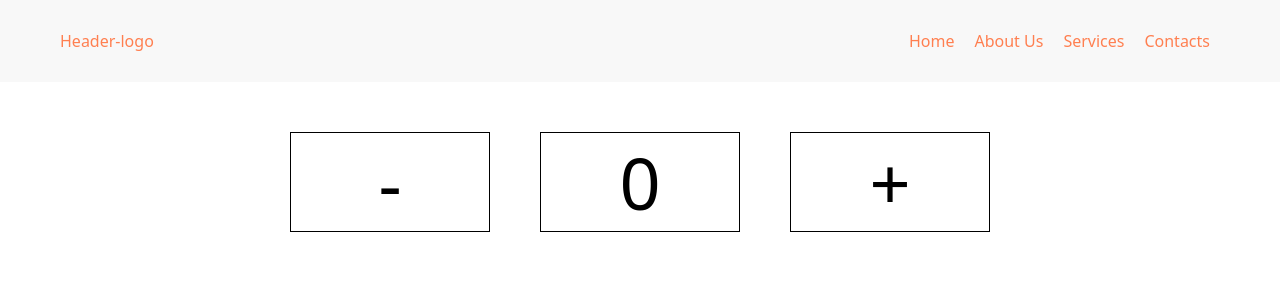
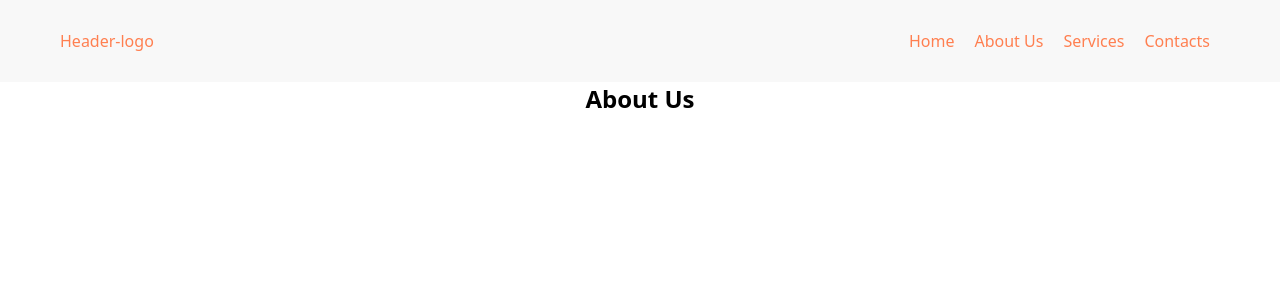
Before and after one commit to shaxzod-dev/React-project, a React (Vite) app: page /about in a window 1280 px wide. Shown: the top 300 px of the page. Built offline with nearby package versions, Linux system fonts and the light colour scheme.

Commit message:
Added countries with input

```diff
--- a/src/pages/About/index.jsx
+++ b/src/pages/About/index.jsx
@@ -3,18 +3,12 @@ import { Header } from "../../component/header";
 import "./style.css";
 
 const About = () => {
-  const [number, setNumber] = useState(0);
-  const [minus, setMinus] = useState("");
-  const [plus, setPlus] = useState("");
   return (
     <div>
       <Header Logo={"Header-logo"} />
       <div className="container">
-        <div className="counter-content">
-          <div className="minus">-</div>
-          <div className="nums">0</div>
-          <div className="plus">+</div>
-        </div>
+        <h2 className="title">About Us</h2>
+
       </div>
     </div>
   );
--- a/src/pages/About/style.css
+++ b/src/pages/About/style.css
@@ -16,3 +16,7 @@
     width: 200px;
     text-align: center;
 }
+
+.page-header{
+    width: 100%;
+}
--- a/src/pages/Home/index.jsx
+++ b/src/pages/Home/index.jsx
@@ -69,6 +69,7 @@ const Home = () => {
     }
   }
   console.log(result);
+
   return (
     <div>
       <Header Logo={"Header-logo"} />
```
